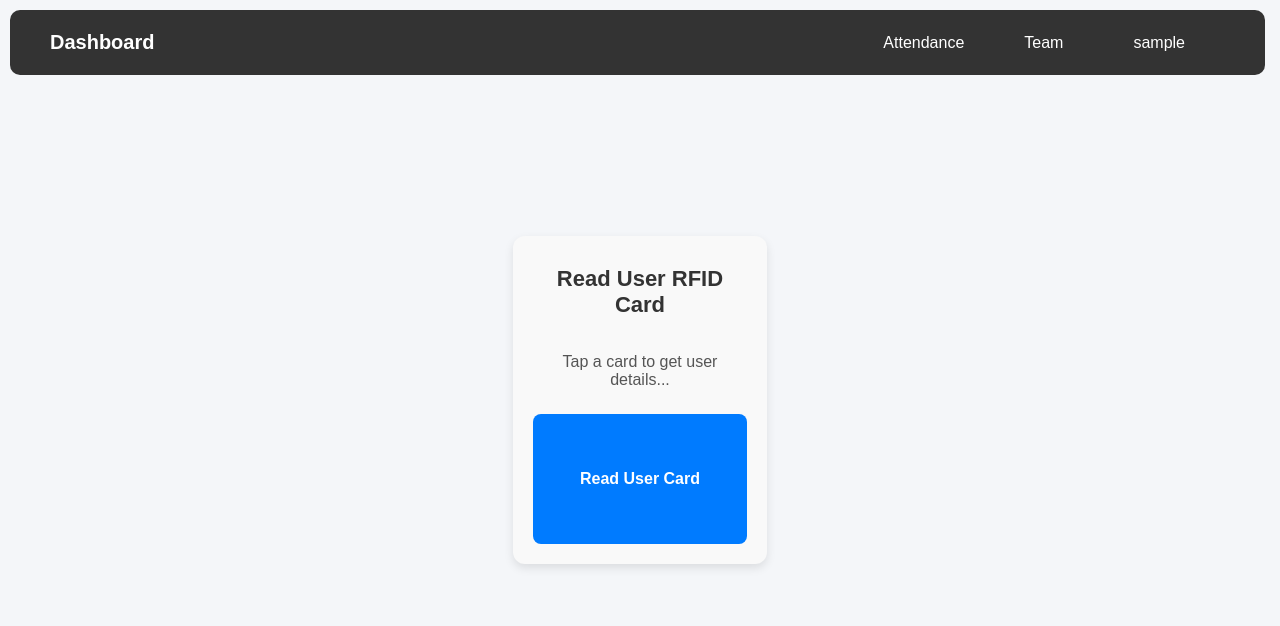
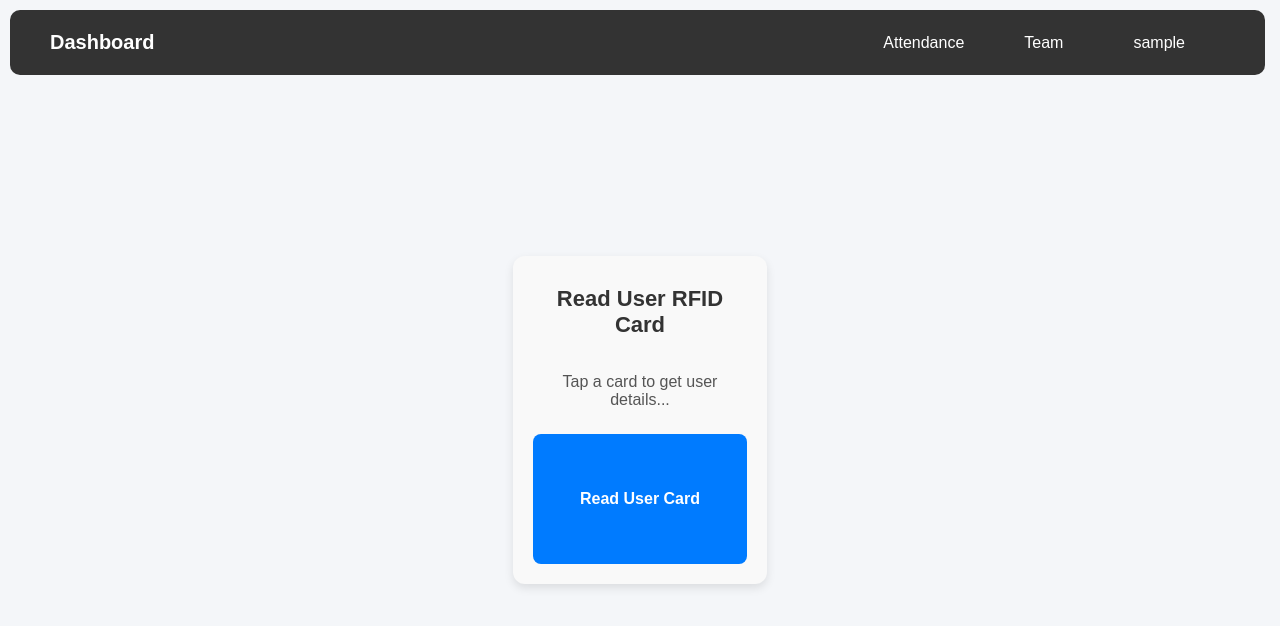
Before and after one commit to bhotw/354_attendance, a React (Create React App) app in the folder admin/: page /readusercard in a window 1280 px wide. Shown: the top 626 px of the page. Built offline with nearby package versions, Linux system fonts and the light colour scheme; sample sign-in values are in the browser's storage.

Commit message:
trying to fix readusercard

```diff
--- a/admin/src/components/ReadUserCard.css
+++ b/admin/src/components/ReadUserCard.css
@@ -4,7 +4,8 @@
   border-radius: 12px;
   padding: 20px;
   max-width: 90%;
-  margin: 50px auto;
+  margin: 20px auto;
+  margin-top: 60px ;
   box-shadow: 0px 4px 10px rgba(0, 0, 0, 0.1);
 }
 
```
